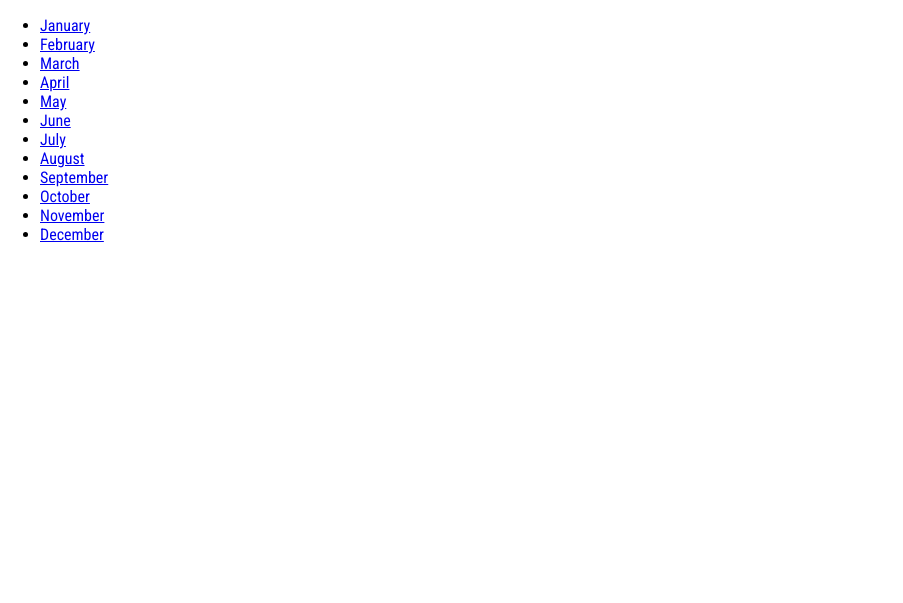
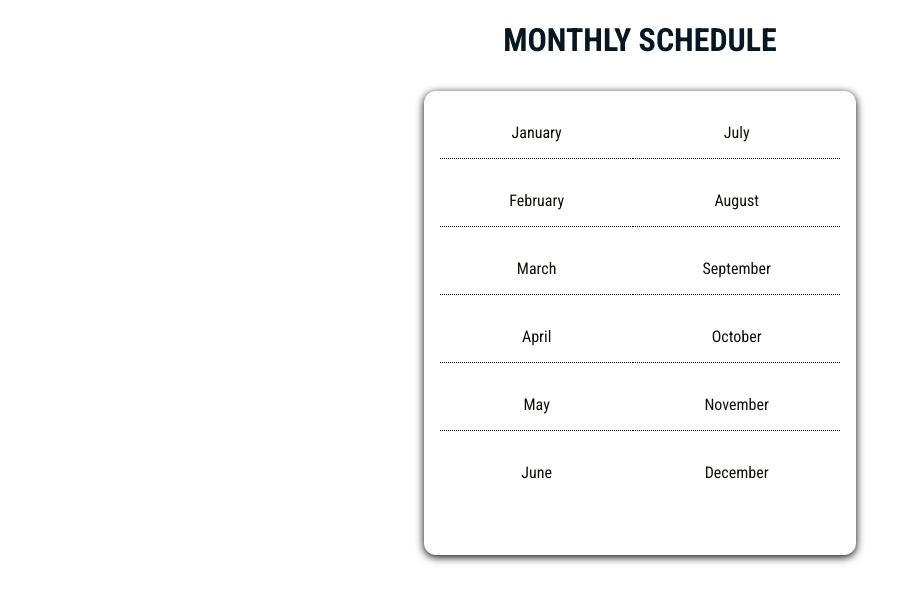
Before and after one commit to CM-saikumar/python_Django, a Django app: page /challenges/ in a window 1280 px wide. Shown: the top 603 px of the page, without its empty margins (0-903 px from the left). Run offline with Django 5.2, Linux system fonts and the light colour scheme.

Commit message:
where we trying to load the static file that has common css configurations into our html files, and linking out static css files

```diff
--- a/myDjangoLearning/challenges/templates/challenges/challenge.html
+++ b/myDjangoLearning/challenges/templates/challenges/challenge.html
@@ -1,5 +1,9 @@
 {% extends "base.html" %}
+{% load static %}
 
+{% block css_style %}
+    <link rel="stylesheet" href="{% static 'challenges/challenge_page_style.css' %}">
+{% endblock css_style %}
 
 {% block titleBlock %}
     {{ month|capfirst }} Travel Challenge
--- a/myDjangoLearning/challenges/templates/challenges/homePage.html
+++ b/myDjangoLearning/challenges/templates/challenges/homePage.html
@@ -1,10 +1,18 @@
 {% extends "base.html" %}
+{% load static %}
+
+{% block css_style %}
+    <link rel="stylesheet" href="{% static 'challenges/challenges.css' %}">
+    <link rel="stylesheet" href="{% static 'challenges/schedule.css' %}">
+{% endblock css_style %}
+
 
 {% block titleBlock %}
     Travel Challenge
 {% endblock %}
 
 {% block BodyBlock  %}
+    <h1>Monthly Schedule</h1>
     <ul>
         {% for month in months %}
         <li><a href="{% url 'montly-challenge' month %}">{{ month|capfirst }}</a></li>
```
